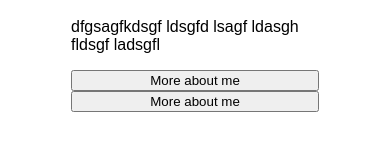
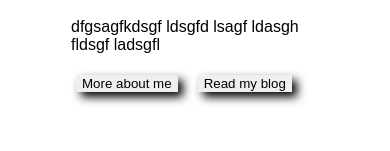
Before and after one commit to lroberts77/client_website_1.0, a React (Create React App) app: page / in a window 390 px wide. Shown: the part 1035-1186 px from the top of the page. Built offline with nearby package versions, Linux system fonts and the light colour scheme.

Commit message:
changed burger menu color on nav-black to green

```diff
--- a/src/components/HeroSection/HeroSection.css
+++ b/src/components/HeroSection/HeroSection.css
@@ -263,7 +263,8 @@
         width: 280px;
         height: 230px;
         box-shadow: 5px 5px 10px black;
-        box-shadow: 1px 1px 2px black, 0 0 25px grey, 0 0 5px black;
+        /* box-shadow: 1px 1px 2px black, 0 0 25px grey, 0 0 5px black; */
+        box-shadow: 5px 5px 10px black;
         overflow: hidden;
         /* transition: all 0.3s; */
     }
@@ -283,4 +284,19 @@
         overflow: hidden;
         transition: all 0.3s;
     }
+
+    .btn {
+        display: flex;
+        flex-direction: row;
+        gap: 10px;
+        font-size: 12px;
+        padding: 5px;
+        flex-basis: 30%;
+        border-radius: 5px;
+    }
+
+    .btn-me, .btn-blog {
+        border: none;
+        box-shadow: 5px 5px 10px black;
+    }
 }
--- a/src/components/HeroSection/HeroSection.js
+++ b/src/components/HeroSection/HeroSection.js
@@ -48,8 +48,10 @@ function HeroSection() {
                             <p>
                                 dfgsagfkdsgf ldsgfd lsagf ldasgh fldsgf ladsgfl
                             </p>
-                            <button>More about me</button><span> </span>
-                            <button>More about me</button>
+                            <div className="btn">
+                            <button className="btn-me">More about me</button><span> </span>
+                            <button className="btn-blog">Read my blog</button>
+                            </div>
                         </div>
                     </div>
                 </div>
--- a/src/components/Navbar/Navbar.css
+++ b/src/components/Navbar/Navbar.css
@@ -121,6 +121,24 @@ nav .icon-burger .line {
 
 @media screen and (max-width: 768px) {
 
+    .navbar-black .img{
+        padding-top: 8px;
+        height: 40px;
+        margin-bottom: -25px;
+        transition: .5s;
+    }
+
+    .navbar-black .owner {
+        font-size: 11px;
+        padding-left: 10px;
+        color: chartreuse;
+        text-shadow: 5px 5px 10px black;
+    }
+
+    .navbar-black .line {
+        background-color: chartreuse !important;
+    }
+
     .media-links {
         display: none;
     }
```
